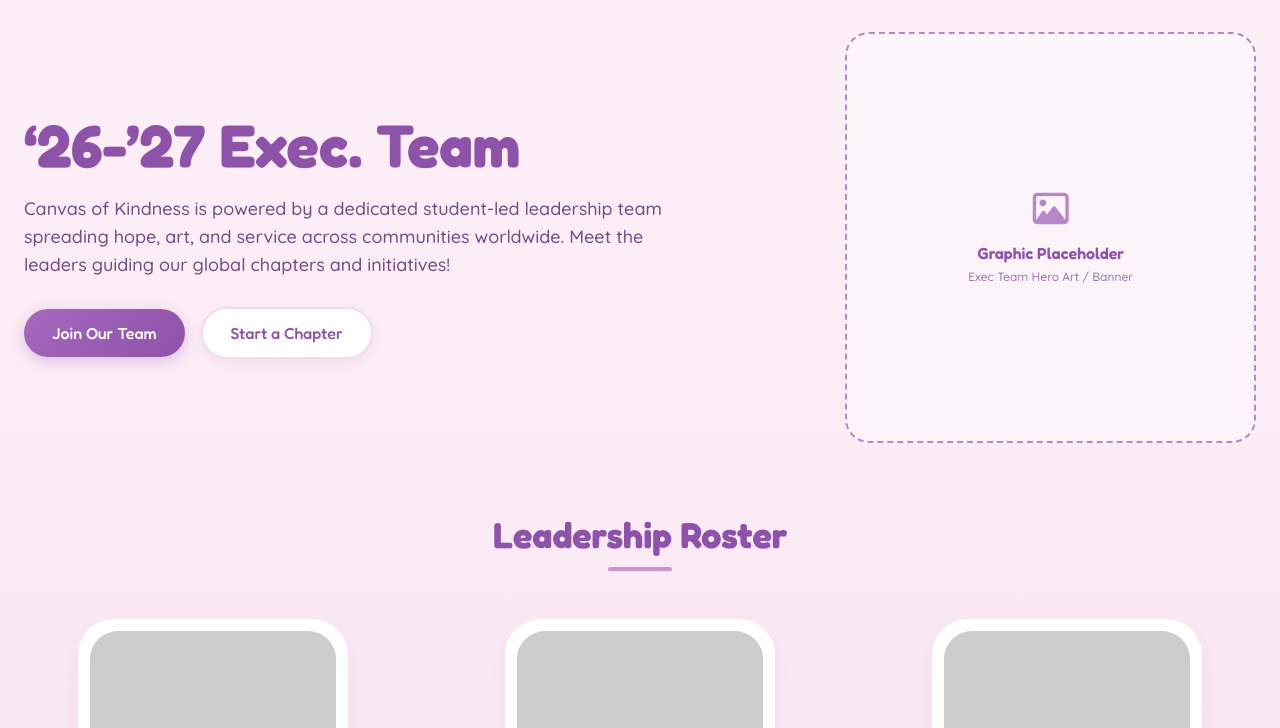
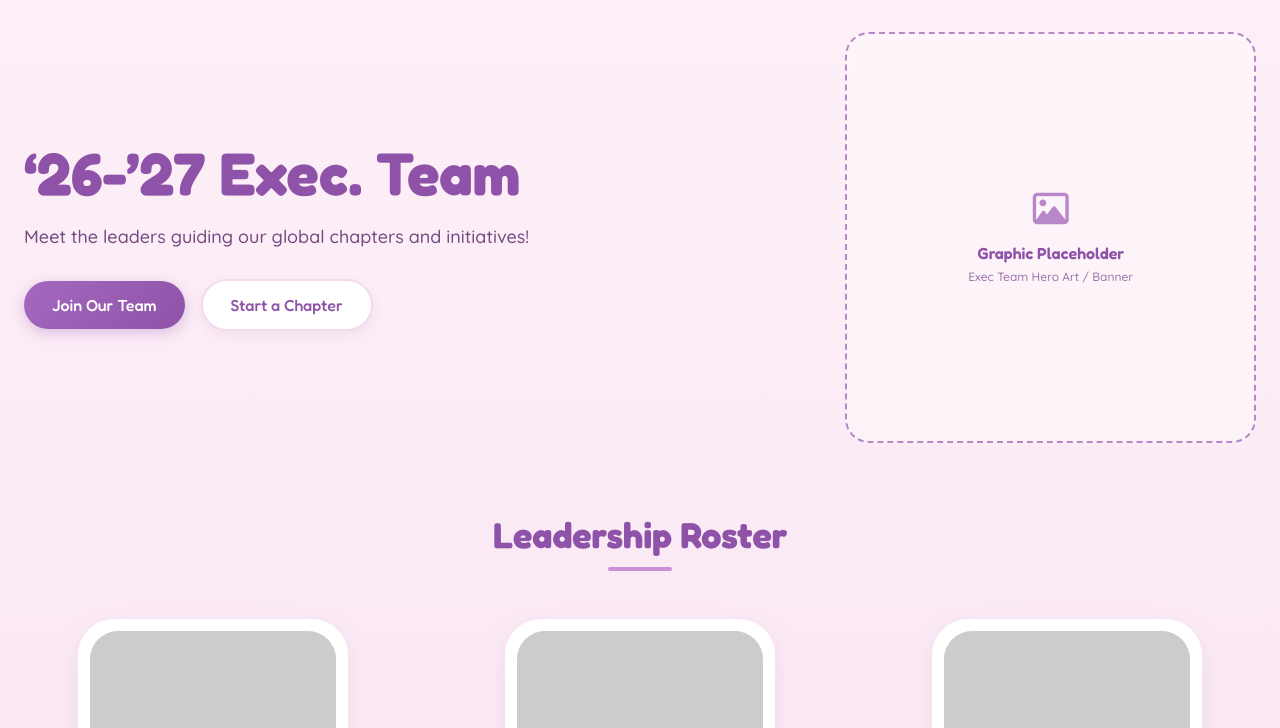
Before and after one commit to rishitaagarwal82-oss/canvas-of-kindness-website, a plain HTML site: page pages/executive-team/index.html in a window 1280 px wide. Shown: the part 72-800 px from the top of the page. Drawn offline with nearby package versions, Linux system fonts and the light colour scheme; placeholder pictures from the web are drawn by us.

Commit message:
Update index.html

```diff
--- a/pages/executive-team/index.html
+++ b/pages/executive-team/index.html
@@ -139,7 +139,7 @@
                     ‘26-’27 Exec. Team
                 </h1>
                 <p class="text-[#734A83] text-base sm:text-lg max-w-2xl font-medium leading-relaxed">
-                    Canvas of Kindness is powered by a dedicated student-led leadership team spreading hope, art, and service across communities worldwide. Meet the leaders guiding our global chapters and initiatives!
+                 Meet the leaders guiding our global chapters and initiatives!
                 </p>
 
                 <!-- Call to Action Buttons matching reference image -->
```
